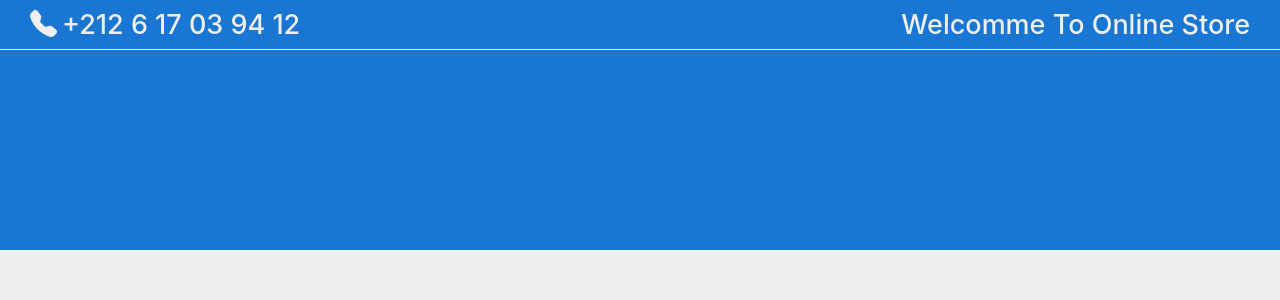
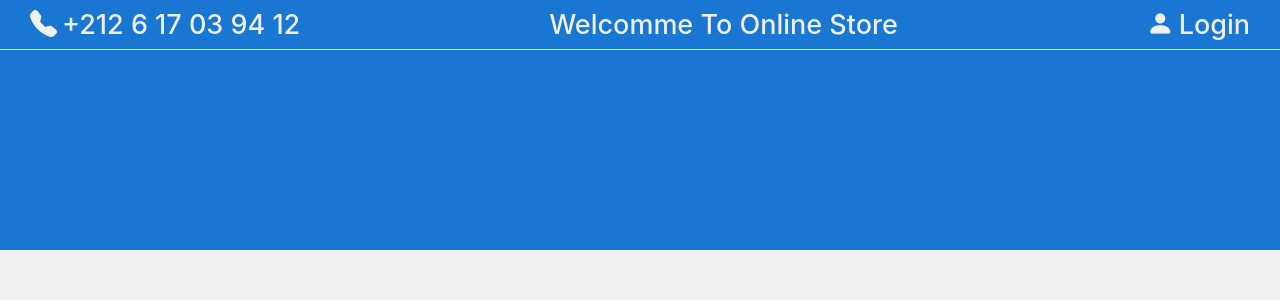
Before and after one commit to younessbakka7/book, a React (Create React App) app in the folder bibstore/: page / in a window 1280 px wide. Shown: the top 300 px of the page. Built offline with nearby package versions, Linux system fonts and the light colour scheme.

Commit message:
headerTop

```diff
--- a/bibstore/src/Components/Header/header.jsx
+++ b/bibstore/src/Components/Header/header.jsx
@@ -17,7 +17,10 @@ const Header = () => {
                <div className="hedear-top-text">
                   Welcomme To Online Store
                </div>
-
+               <div className="hedear-top-link">
+                  <i class="bi bi-person-fill"></i>
+                  Login
+               </div>
 
             </div>
 
```
